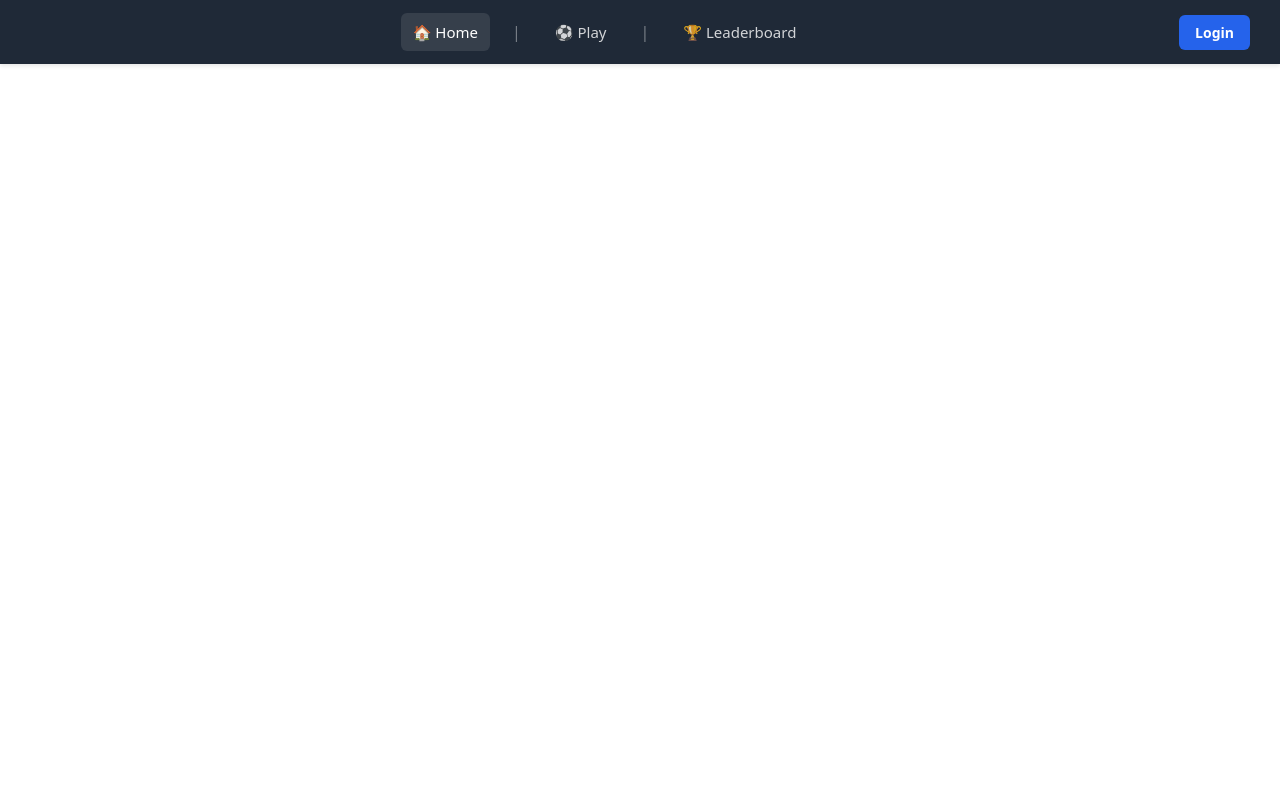
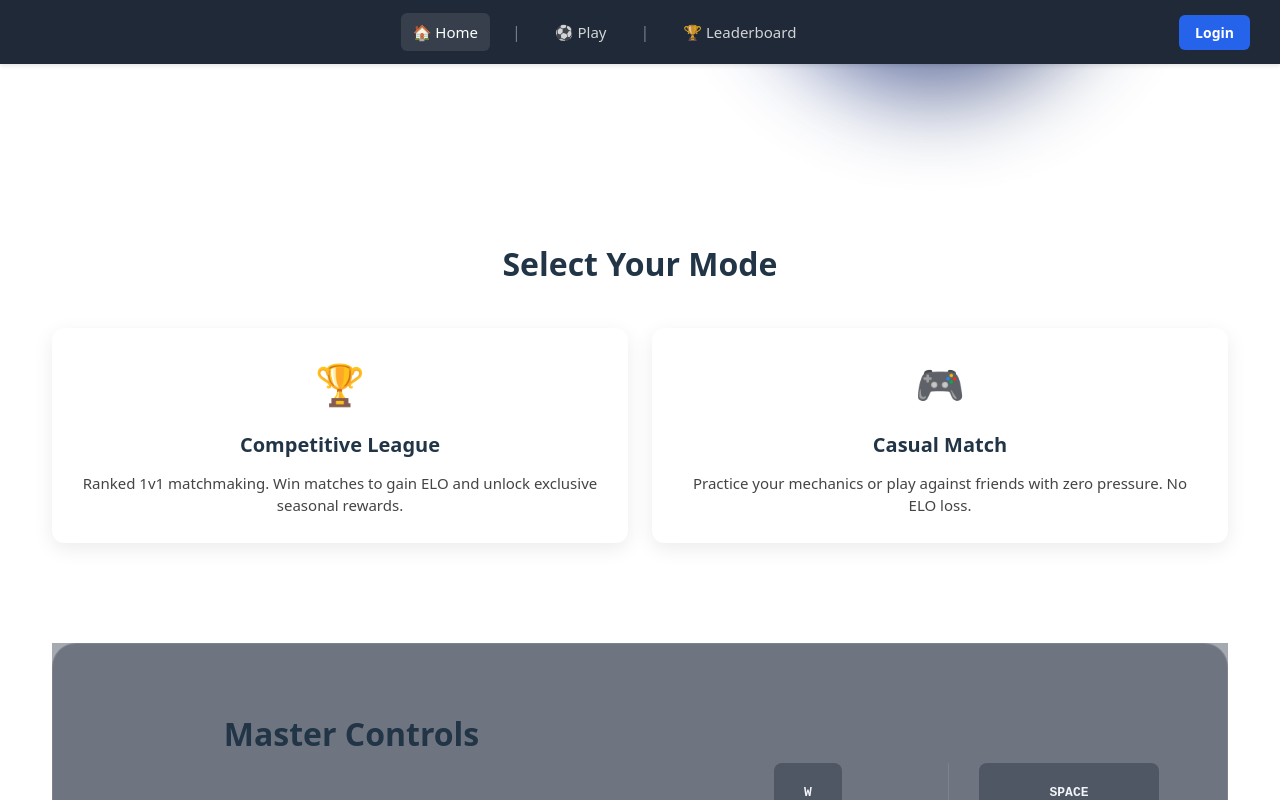
Before and after one commit to SantiCS26/Soccer-Super-Stars, a React (Vite) app: page / in a window 1280 px wide. Built offline with nearby package versions, Linux system fonts and the light colour scheme; no server answers.

Commit message:
Designing

```diff
--- a/src/Pages/home.jsx
+++ b/src/Pages/home.jsx
@@ -3,11 +3,11 @@ import "../Pages-style/home.css";
 export default function Home() {
 
   return (
-    <div className="home-container fade-in">
+    <div className="home-container">
 
       <section className="hero-section">
         <div className="hero-content">
-          <div className="hero-text slide-up">
+          <div className="hero-text">
             <span className="badge">New Season Live ⚽</span>
             <h1 className="hero-title">
               Dominate the Pitch. <br />
@@ -20,7 +20,7 @@ export default function Home() {
             </p>
           </div>
 
-          <div className="hero-visual fade-in-slow">
+          <div className="hero-visual">
             <div className="stat-card floating">
               <div className="stat-header">Global Rank</div>
               <div className="stat-number">#1</div>
```
